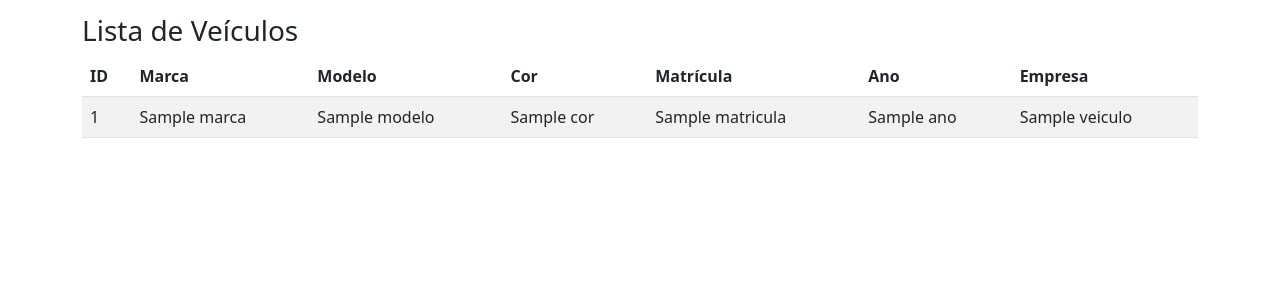
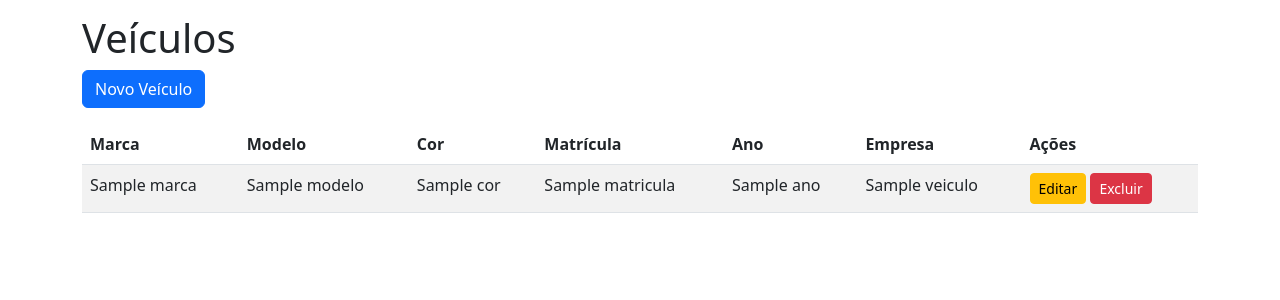
Before and after one commit to osvaldomiranda11/Gest-o-Aut-motiva, a Python web app: template app/templates/veiculos/listar.html in a window 1280 px wide. Shown: the part 56-356 px from the top of the page. Run offline with Jinja, Linux system fonts and the light colour scheme; the template is opened without the code that fills it: most values are stand-ins (such as "Sample title", 1, 10 or a date in 2020).

Commit message:
Update listar.html

```diff
--- a/app/templates/veiculos/listar.html
+++ b/app/templates/veiculos/listar.html
@@ -1,32 +1,40 @@
 {% extends 'base.html' %}
-{% block title %}Lista de Veículos{% endblock %}
+{% block title %}Veículos{% endblock %}
 
 {% block content %}
-<h3>Lista de Veículos</h3>
+<h1>Veículos</h1>
+<a href="{{ url_for('main.cadastrar_veiculo') }}" class="btn btn-primary mb-3">Novo Veículo</a>
 
 <table class="table table-striped">
   <thead>
     <tr>
-      <th>ID</th>
       <th>Marca</th>
       <th>Modelo</th>
       <th>Cor</th>
       <th>Matrícula</th>
       <th>Ano</th>
       <th>Empresa</th>
+      <th>Ações</th>
     </tr>
   </thead>
   <tbody>
     {% for v in veiculos %}
     <tr>
-      <td>{{ v.id }}</td>
       <td>{{ v.marca }}</td>
       <td>{{ v.modelo }}</td>
       <td>{{ v.cor }}</td>
       <td>{{ v.matricula }}</td>
       <td>{{ v.ano }}</td>
       <td>{{ v.empresa_nome }}</td>
+      <td>
+        <a href="{{ url_for('main.editar_veiculo', id=v.id) }}" class="btn btn-sm btn-warning">Editar</a>
+        <form action="{{ url_for('main.excluir_veiculo', id=v.id) }}" method="post" style="display:inline;" onsubmit="return confirm('Deseja mesmo excluir?');">
+          <button class="btn btn-sm btn-danger" type="submit">Excluir</button>
+        </form>
+      </td>
     </tr>
+    {% else %}
+    <tr><td colspan="7">Nenhum veículo cadastrado.</td></tr>
     {% endfor %}
   </tbody>
 </table>
```
